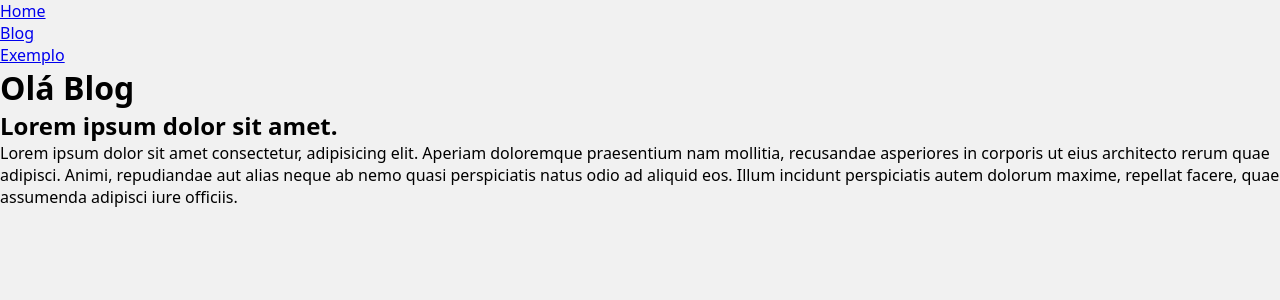
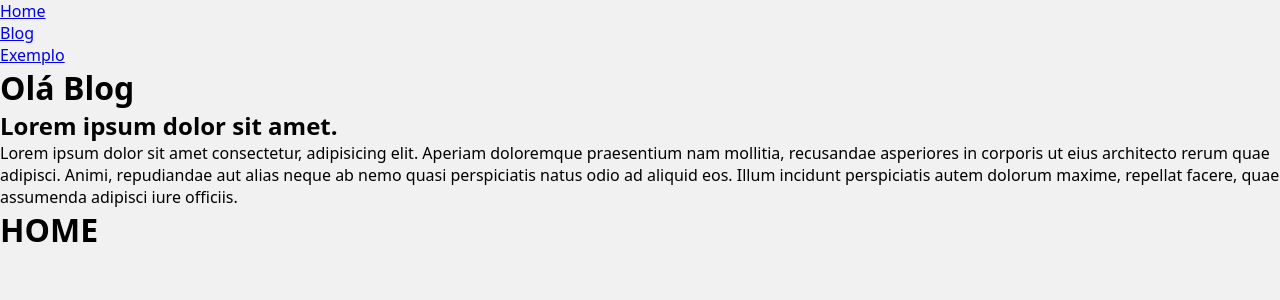
Before and after one commit to JeffersonEstevo/django_template, a Django app: page /blog/ in a window 1280 px wide. Shown: the top 300 px of the page. Run offline with Django 5.2, Linux system fonts and the light colour scheme.

Commit message:
inclusão de blocks

```diff
--- a/base/global/base.html
+++ b/base/global/base.html
@@ -3,8 +3,9 @@
 
 <h1>{% block texto %}{% endblock texto %}</h1>
 
-<main class="posts">
-  {% include 'global/partials/postblock.html' %}
+<main class="content">
+  {% block posts %}{% endblock posts %}
+  {% block home %}{% endblock home %}
 </main>
 
 </body>
--- a/blog/templates/blog/blog.html
+++ b/blog/templates/blog/blog.html
@@ -3,3 +3,11 @@
 {% block texto %}
     {{ text }}
 {% endblock texto %}
+
+{% block posts %}
+    {% include 'global/partials/postblock.html' %}
+{% endblock posts %}
+
+{% block home %}
+    <h1>HOME</h1>
+{% endblock home %}
--- a/home/templates/home/home.html
+++ b/home/templates/home/home.html
@@ -3,3 +3,8 @@
 {% block texto %}
     {{ text }}
 {% endblock texto %}
+
+
+{% block home %}
+    <h1>HOME</h1>
+{% endblock home %}
```
